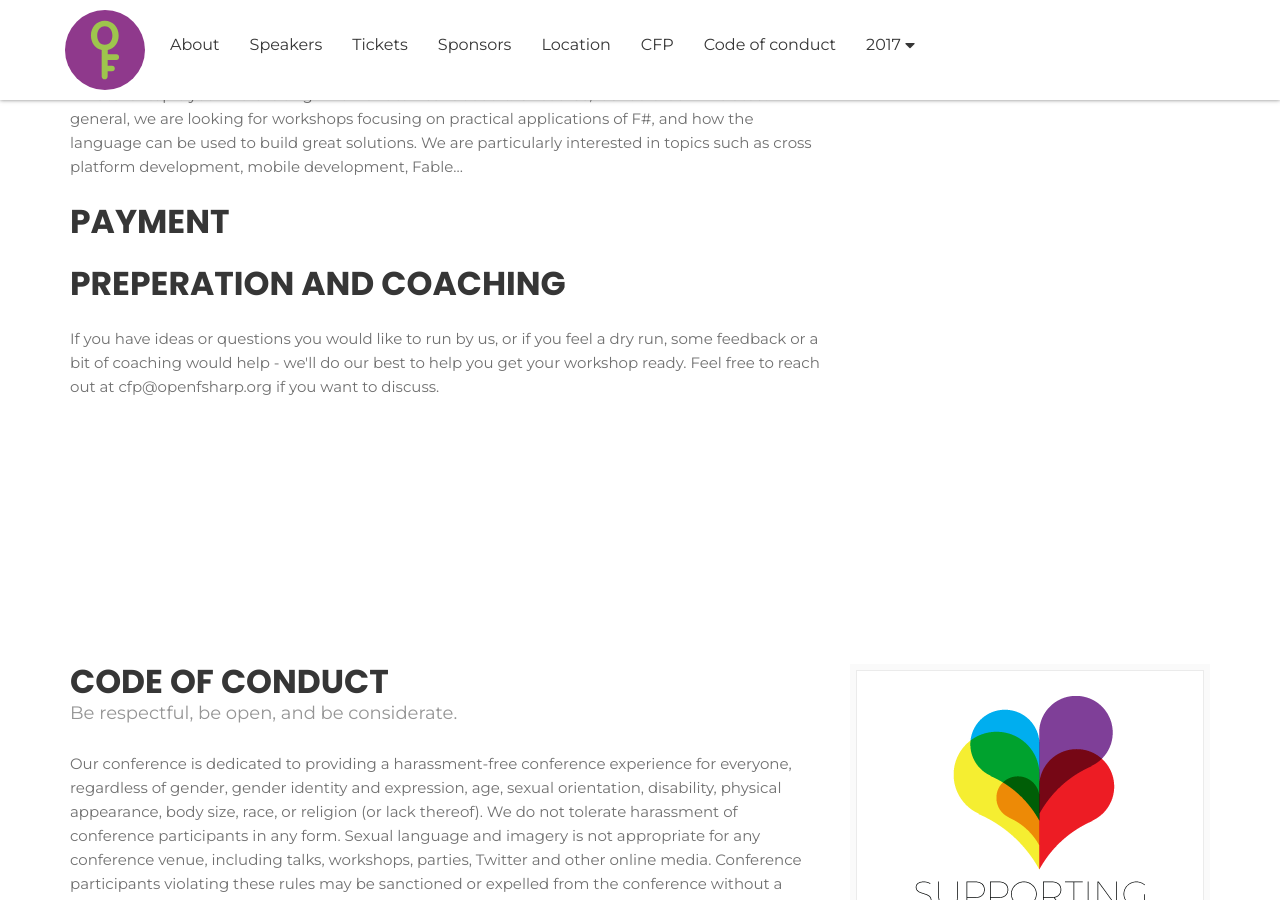
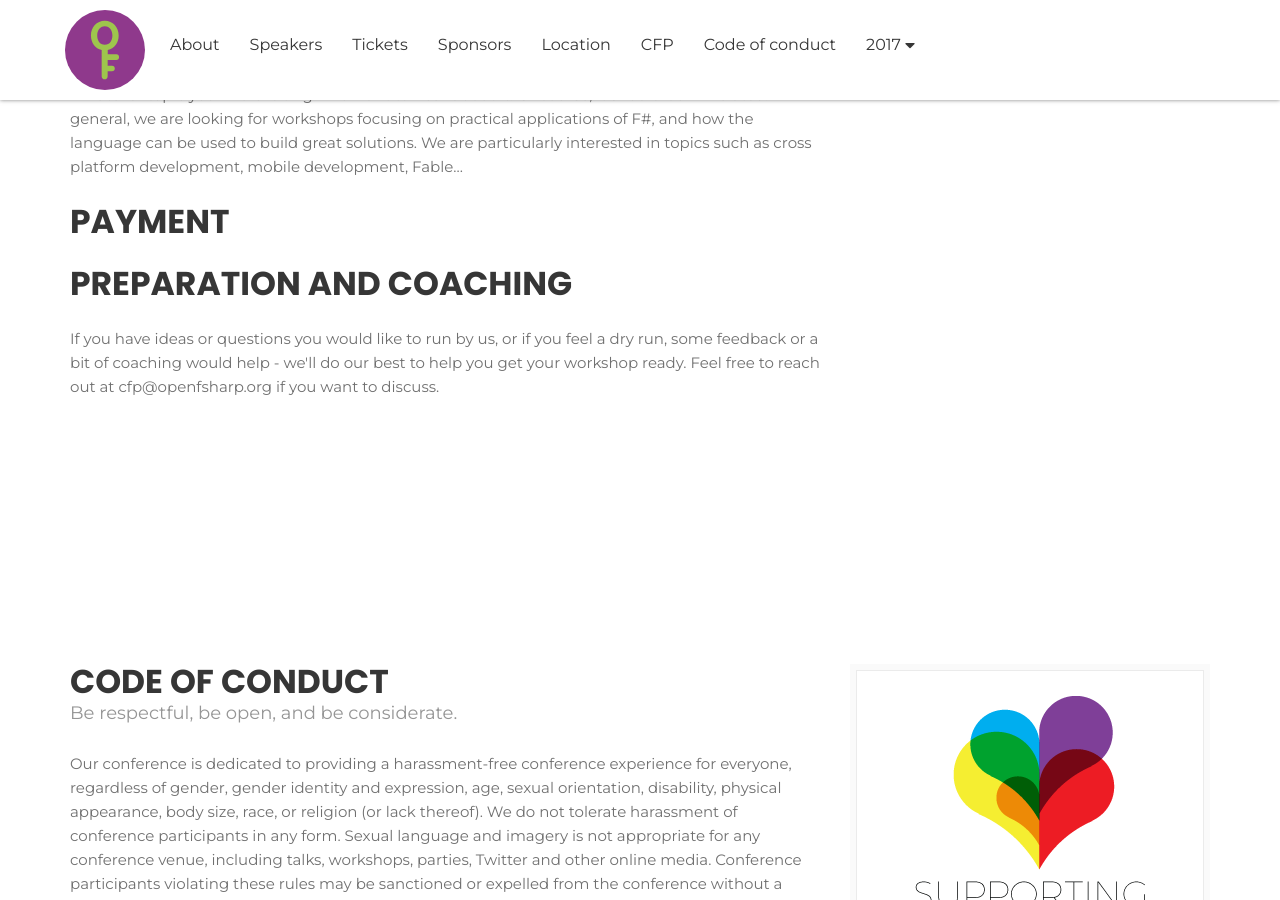
Before and after one commit to open-fsharp/open-fsharp.github.io, a Jekyll site: the page built from cfp/workshop.md, in a window 1280 px wide and 900 px high, scrolled down 922 px. Built offline with Jekyll 4.4.1, drawn with Linux system fonts in a browser that asks for light colours; nearby versions of some CDN libraries; comment, search, counter and statistics services are not loaded.

Commit message:
fixed spelling mistakes

```diff
--- a/cfp/workshop.md
+++ b/cfp/workshop.md
@@ -64,7 +64,7 @@ title: Call for papers workshop
 				</div><!-- /.conference-main -->
                 <div class="conference-main">
 					<div class="section-head">
-						<h2 class="header-title">PREPERATION AND COACHING</h2>
+						<h2 class="header-title">PREPARATION AND COACHING</h2>
 					</div>
                     <p>If you have ideas or questions you would like to run by us, or if you feel a dry run, some feedback or a bit of coaching would help - we'll do our best to help you get your workshop ready. Feel free to reach out at cfp@openfsharp.org if you want to discuss.</p>
 				</div><!-- /.conference-main -->
```
Also changed, not shown: cfp/conference.md (+1 -1 lines).
